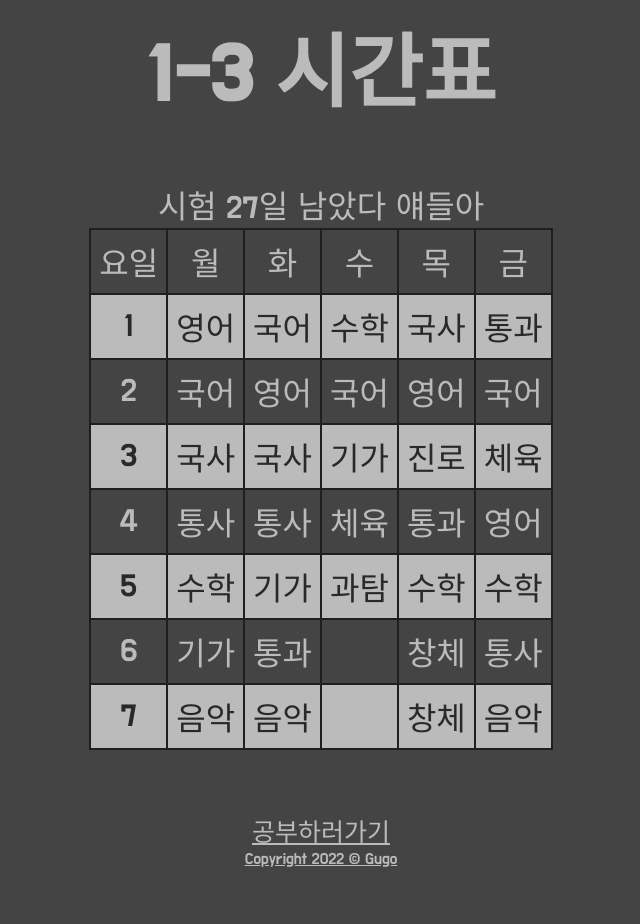
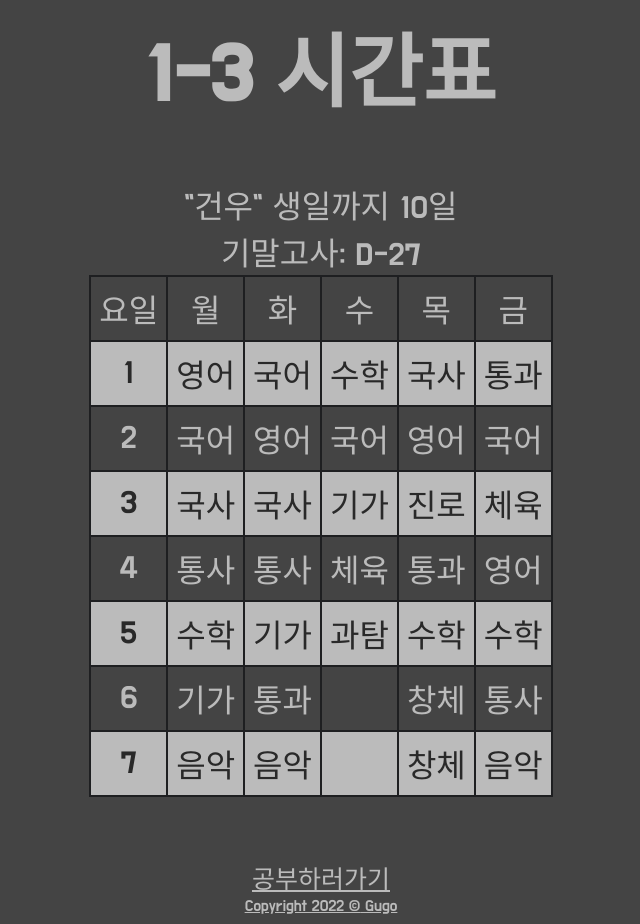
Before and after one commit to Gugo-le/103-zoom, a plain HTML site: page index.html in a window 1280 px wide. Shown: the whole page, without its empty margins (319-959 px from the left). Before the commit the page ends 877 px from the top, so only its background shows below. Drawn offline with nearby package versions, Linux system fonts and the light colour scheme.

Commit message:
ver 0.4.2

```diff
--- a/index.html
+++ b/index.html
@@ -89,10 +89,18 @@
 </head>
 <h1 onclick="zojong()">1-3 시간표</h1>
 
-<section id="ddday">
-    <div><span id="dday"></span> 남았다 얘들아
+
+
+<section id="dbday">
+    <div><span id="dbay"></span>
         <div>
 </section>
+
+<section id="ddday">
+    <div>기말고사: <span id="dday"></span>
+        <div>
+</section>
+
 
 
 <table style="border: 2px solid #000; border-collapse: collapse; margin-left: auto; margin-right: auto;">
--- a/js/ddy.js
+++ b/js/ddy.js
@@ -22,7 +22,36 @@
              if (0 >= g) {
                  clearInterval(x), document.getElementById("dday").innerHTML = "final exam!", document.getElementById("dday").classList.add("dday")
              } else {
-                 document.getElementById("dday").innerText = `시험 ${a}일`
+                 document.getElementById("dday").innerText = `D-${a}`
              }
          }
      }, 500)
+
+ var ab = new Date().getFullYear(),
+     bc = new Date("Nov 26, " + ab).getTime(),
+     ca = setInterval(function() {
+         var f = new Date().getTime(),
+             g = bc - f,
+             y = g / 864e5,
+             a = Math.floor(g / 864e5),
+             b = Math.floor(g % 864e5 / 36e5),
+             c = Math.floor(g % 36e5 / 6e4),
+             d = Math.floor(g % 6e4 / 1e3),
+             zz = ab + 1,
+             aa = new Date("Nov 26, " + zz).getTime(),
+             bb = aa - f,
+             cc = bb / 864e5,
+             dd = Math.floor(bb / 864e5),
+             ee = Math.floor(bb % 864e5 / 36e5),
+             ff = Math.floor(bb % 36e5 / 6e4),
+             gg = Math.floor(bb % 6e4 / 1e3);
+         if (y <= -1) {
+             document.getElementById("dbay").innerText = `건우 생일 ${dd}일`
+         } else {
+             if (0 >= g) {
+                 clearInterval(x), document.getElementById("dbay").innerHTML = "생일 축하해", document.getElementById("dbay").classList.add("dbay")
+             } else {
+                 document.getElementById("dbay").innerText = `"건우" 생일까지 ${a}일`
+             }
+         }
+     }, 500)
```
Also changed, not shown: 1 other file.
